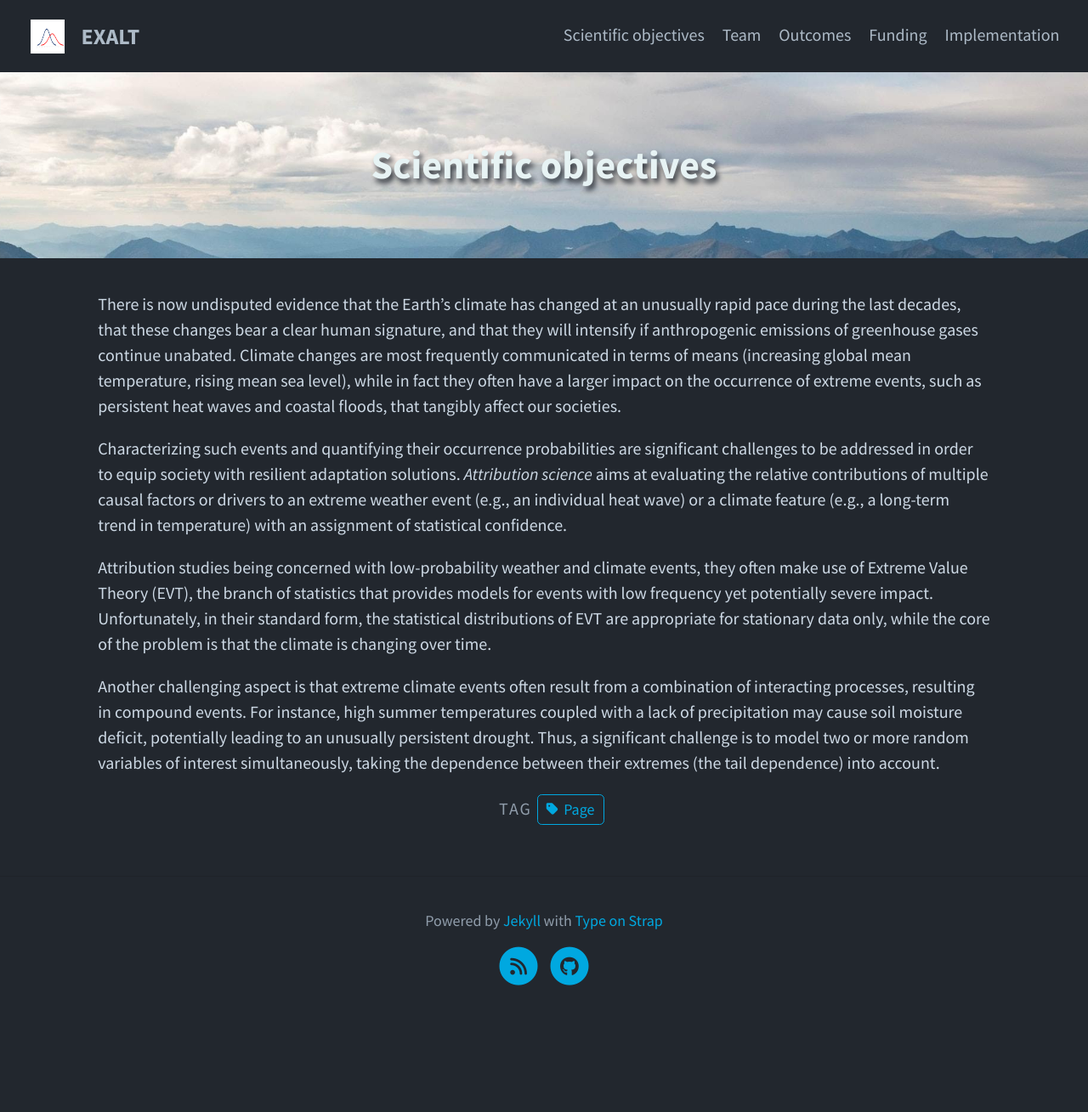
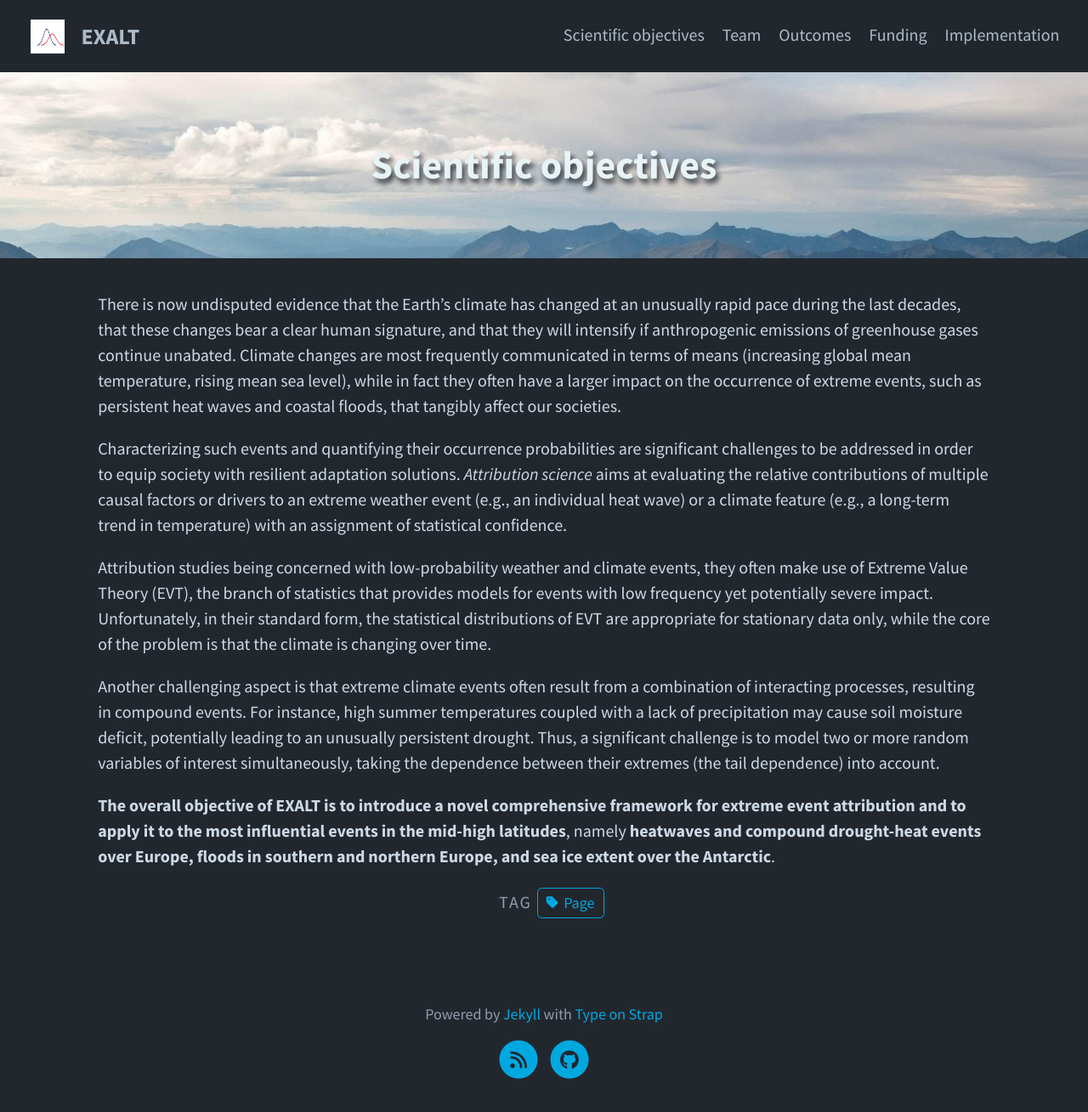
Before and after one commit to frragone/exalt-project.github.io, a Jekyll site: the page built from pages/1_Science.md, in a window 1280 px wide. Shown: the whole page at 85% size. Built offline with Jekyll 4.4.1, drawn with Linux system fonts in a browser that asks for light colours; a script that is not in the unit is left out; before the commit the page ends 1199 px from its top, so only the background shows below that.

Commit message:
Update 1_Science.md

```diff
--- a/pages/1_Science.md
+++ b/pages/1_Science.md
@@ -29,3 +29,8 @@ processes, resulting in compound events. For instance, high summer temperatures
 of precipitation may cause soil moisture deficit, potentially leading to an unusually persistent drought. Thus,
 a significant challenge is to model two or more random variables of interest simultaneously, taking the
 dependence between their extremes (the tail dependence) into account.
+
+**The overall objective of EXALT is to introduce a novel comprehensive framework for extreme event attribution
+and to apply it to the most influential events in the mid-high latitudes**, namely **heatwaves and
+compound drought-heat events over Europe, floods in southern and northern Europe, and sea ice extent over
+the Antarctic**.
```
